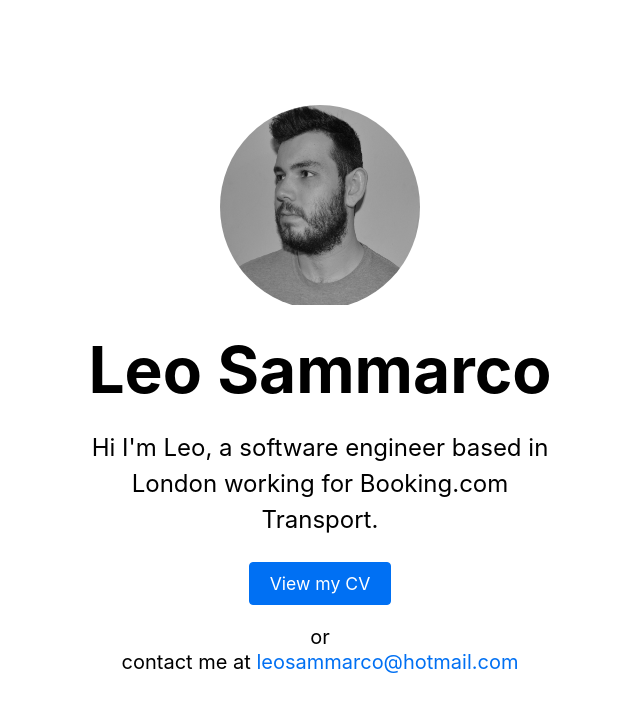
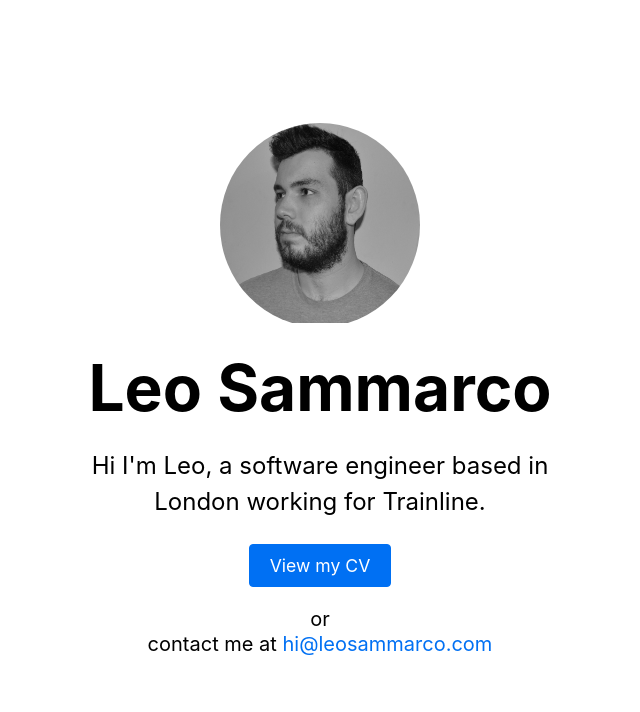
Before and after one commit to mmfsh/portfolio, a Next.js app: page / in a window 1280 px wide. Shown: the top 712 px of the page, without its empty margins (320-960 px from the left). Built offline with nearby package versions, Linux system fonts and the light colour scheme.

Commit message:
Updated employer and email address.

```diff
--- a/src/pages/index.tsx
+++ b/src/pages/index.tsx
@@ -25,7 +25,7 @@ export default function Home() {
 
         <p className={styles.description}>
           Hi I'm Leo, a software engineer based in London working for
-          Booking.com Transport.
+          Trainline.
         </p>
         <Button href="/leo-sammarco-cv.pdf" style={Button.BUTTON_STYLES.PRIMARY}>
           View my CV
@@ -34,7 +34,7 @@ export default function Home() {
           or
           <br />
           contact me at{" "}
-          <a href="mailto:leosammarco@hotmail.com">leosammarco@hotmail.com</a>
+          <a href="mailto:hi@leosammarco.com">hi@leosammarco.com</a>
         </p>
       </main>
     </div>
```
